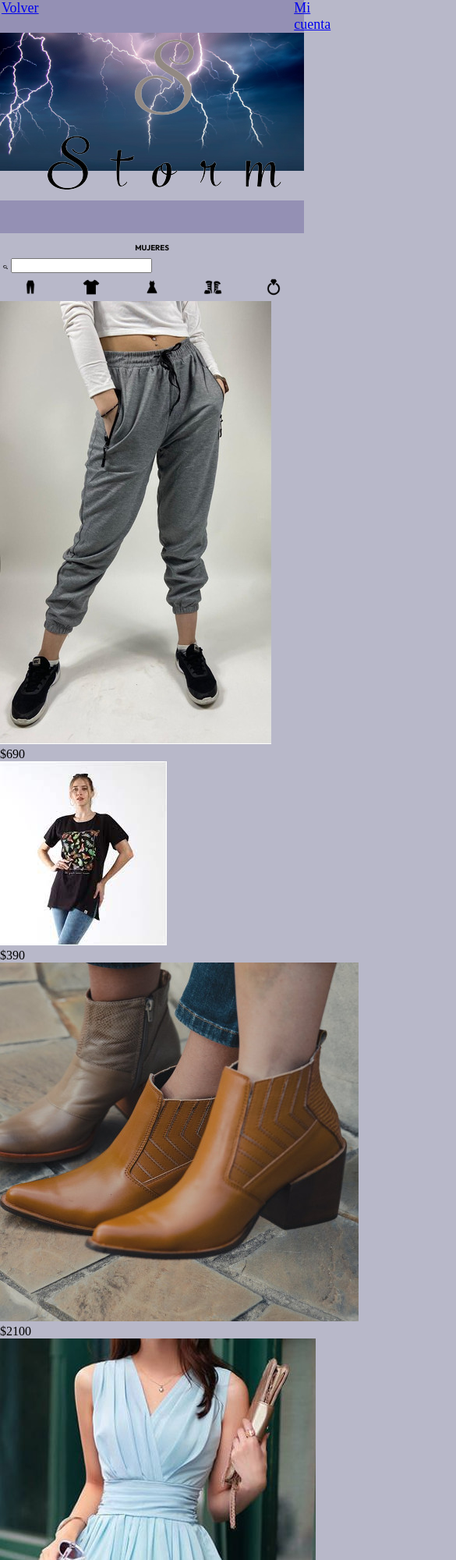
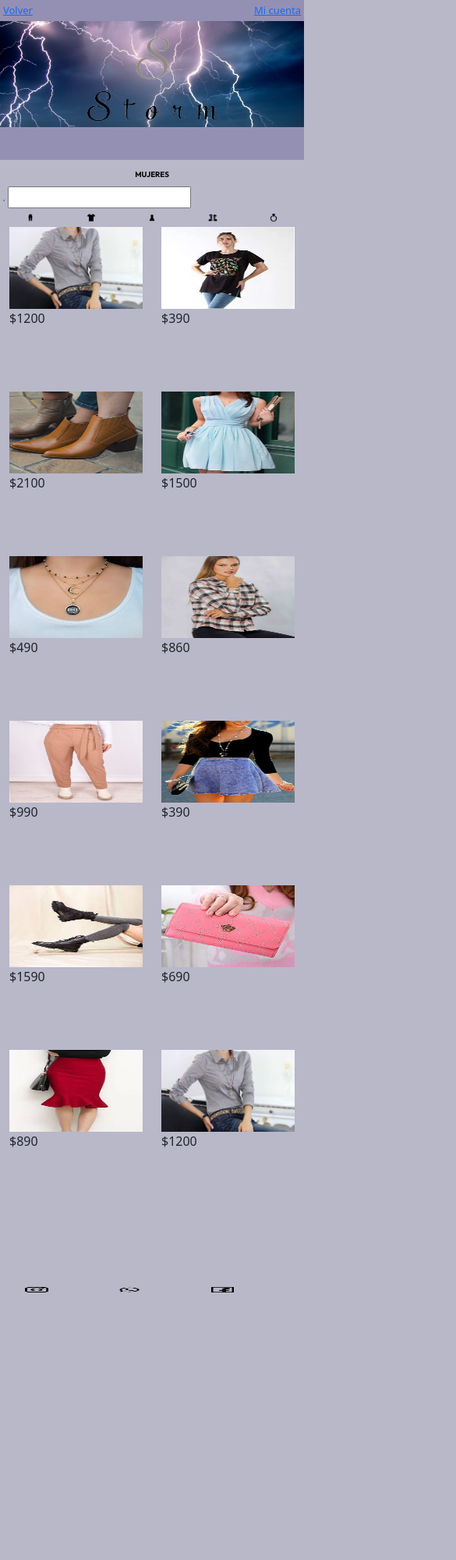
Before and after one commit to MicaelaConde/ProyectoCoder, a plain HTML site: page mujer.html in a window 390 px wide. Shown: the top 2000 px of the page at 78% size, 585 px wide, since content can reach past the window. After the commit the page ends 1686 px from the top, so only its background shows below. Drawn offline with nearby package versions, Linux system fonts and the light colour scheme; grey boxes are pictures that could not be loaded; a web font is replaced by a local one.

Commit message:
Se agrega Grid a Productos con Bootstrap

```diff
--- a/mujer.html
+++ b/mujer.html
@@ -1,5 +1,6 @@
 <!DOCTYPE html>
 <html lang="en">
+
 <head>
     <meta charset="UTF-8">
     <meta http-equiv="X-UA-Compatible" content="IE=edge">
@@ -7,14 +8,18 @@
     <link rel="stylesheet" href="style.css">
     <link rel="preconnect" href="https://fonts.googleapis.com">
     <link rel="preconnect" href="https://fonts.gstatic.com" crossorigin>
-<link href="https://fonts.googleapis.com/css2?family=Blaka+Hollow&family=Outfit:wght@700&display=swap" rel="stylesheet">
+    <link href="https://fonts.googleapis.com/css2?family=Blaka+Hollow&family=Outfit:wght@700&display=swap"
+        rel="stylesheet">
     <title>Storm- Mujeres</title>
+    <link href="https://cdn.jsdelivr.net/npm/bootstrap@5.2.0-beta1/dist/css/bootstrap.min.css" rel="stylesheet"
+        integrity="sha384-0evHe/X+R7YkIZDRvuzKMRqM+OrBnVFBL6DOitfPri4tjfHxaWutUpFmBp4vmVor" crossorigin="anonymous">
 </head>
+
 <body id="cuerpo">
-    <!--Header-->
+    <!-- Header -->
     <header id="cabecera">
         <nav>
-            <ul  class="cabecera__top_links">
+            <ul class="cabecera_top_links">
                 <li class="lista1"><a href="index.html">Volver</a></li>
                 <li class="lista2"><a href="cuenta.html">Mi cuenta</a></li>
             </ul>
@@ -23,8 +28,7 @@
             <img src="multimedia/Imagenes/Logo.PNG" alt="Storm-Tienda" class="logo">
         </div>
     </header>
-    <!-- Fin Header -->
-
+    <!-- Fin header -->
     <!-- Seccion buscador -->
     <section>
         <p class="titulo_secciones">MUJERES</p>
@@ -44,85 +48,130 @@
     <!-- Fin seccion busacdor -->
 
 
-    <!-- Seccion de fotos -->
-    <section class="productos">
+    <!-- Seccion de productos Bootstrap -->
+      <div class="container">
+        <div class="row row-cols-4">
+            <div class="col">
                 <div class="productos__item_productos">
-        <img src="Multimedia/Imagenes/Productos/mujeres/img1.jpg" alt="Pantalon gris" class="imagen_producto">
-        <p class="precio">$690</p>
+                    <img src="Multimedia/Imagenes/Productos/mujeres/img5.jpg" alt="Camisa" class="imagen_producto">
+                    <p class="precio">$1200</p>
                 </div>
+            </div>
+            <div class="col">
                 <div class="productos__item_productos">
-        <img src="Multimedia/Imagenes/Productos/mujeres/img3.jfif" alt="Remera negra" class="imagen_producto">
+                    <img src="Multimedia/Imagenes/Productos/mujeres/img3.jfif" alt="Remera negra"
+                        class="imagen_producto">
                     <p class="precio">$390</p>
                 </div>
+            </div>
+            <div class="col">
                 <div class="productos__item_productos">
-        <img src="Multimedia/Imagenes/Productos/mujeres/img9.jpg" alt="Botas marron" class="imagen_producto">
+                    <img src="Multimedia/Imagenes/Productos/mujeres/img9.jpg" alt="Botas marron"
+                        class="imagen_producto">
                     <p class="precio">$2100</p>
                 </div>
+            </div>
+            <div class="col">
                 <div class="productos__item_productos">
-        <img src="Multimedia/Imagenes/Productos/mujeres/img6.jpg" alt="Vestido celeste" class="imagen_producto">
+                    <img src="Multimedia/Imagenes/Productos/mujeres/img6.jpg" alt="Vestido celeste"
+                        class="imagen_producto">
                     <p class="precio">$1500</p>
                 </div>
+            </div>
+        </div>
+        <div class="row row-cols-4">
+            <div class="col">
                 <div class="productos__item_productos">
                     <img src="Multimedia/Imagenes/Productos/mujeres/img11.jfif" alt="Collar" class="imagen_producto">
                     <p class="precio">$490</p>
                 </div>
+            </div>
+            <div class="col">
                 <div class="productos__item_productos">
 
                     <img src="Multimedia/Imagenes/Productos/mujeres/img4.jpg" alt="Camisa a cuadritos" class="imagen_producto">
                     <p class="precio">$860</p>
                 </div>
+            </div>
+            <div class="col">
                 <div class="productos__item_productos">
 
                     <img src="Multimedia/Imagenes/Productos/mujeres/img2.jpg" alt="Pantalon rosa" class="imagen_producto">
                     <p class="precio">$990</p>
                 </div>
+
+            </div>
+            <div class="col">
                 <div class="productos__item_productos">
 
                     <img src="Multimedia/Imagenes/Productos/mujeres/img7.jpg" alt="Pollera" class="imagen_producto">
                     <p class="precio">$390</p>
                 </div>
+            </div>
+
+        </div>
+
+
+        <div class="row row-cols-4">
+            <div class="col">
                 <div class="productos__item_productos">
                     <img src="Multimedia/Imagenes/Productos/mujeres/img8.jfif" alt="Botas negras" class="imagen_producto">
                     <p class="precio">$1590</p>
                 </div>
+            </div>
+            <div class="col">
                 <div class="productos__item_productos">
                     <img src="Multimedia/Imagenes/Productos/mujeres/img10.jpg" alt="Cartera" class="imagen_producto">
                     <p class="precio">$690</p>
                 </div>
+            </div>
+            <div class="col">
                 <div class="productos__item_productos">
                     <img src="Multimedia/Imagenes/Productos/mujeres/img12.jfif" alt="Pollera roja" class="imagen_producto">
                     <p class="precio">$890</p>
                 </div>
+            </div>
+            <div class="col">
                 <div class="productos__item_productos">
                     <img src="Multimedia/Imagenes/Productos/mujeres/img5.jpg" alt="Camisa" class="imagen_producto">
                     <p class="precio">$1200</p>
                 </div>
-    </section>
-    <!-- Fin seccion de fotos -->
+            </div>
 
-
-
-
+        </div>
+    </div>
+ <!-- Fin seccion de productos -->
 
 
     <!-- Footer - contiene ubicacion y contacto-->
     <footer id="contacto">
-        <iframe src="https://www.google.com/maps/embed?pb=!1m14!1m8!1m3!1d13088.545052139809!2d-56.1360138!3d-34.9030298!3m2!1i1024!2i768!4f13.1!3m3!1m2!1s0x0%3A0xccbfb691fb160492!2sMontevideo%20Shopping%20Center!5e0!3m2!1ses!2suy!4v1653696918766!5m2!1ses!2suy" width="600" height="450" style="border:0;" allowfullscreen="" loading="lazy" referrerpolicy="no-referrer-when-downgrade" class="mapa"></iframe>
+        <div class="ubicacion">
+            <iframe
+                src="https://www.google.com/maps/embed?pb=!1m14!1m8!1m3!1d13088.545052139809!2d-56.1360138!3d-34.9030298!3m2!1i1024!2i768!4f13.1!3m3!1m2!1s0x0%3A0xccbfb691fb160492!2sMontevideo%20Shopping%20Center!5e0!3m2!1ses!2suy!4v1653696918766!5m2!1ses!2suy"
+                width="600" height="450" style="border:0;" allowfullscreen="" loading="lazy"
+                referrerpolicy="no-referrer-when-downgrade" class="mapa"></iframe>
+        </div>
+        <ul class="pie_lista">
 
-        <ul class="pie_lista">
             <li>
-                <a href="https://web.whatsapp.com" target="_blank"><img src="Multimedia/Imagenes/Iconos/Whatsapp.ico" alt="Icono de Whatsapp" class="icono_contacto"></a>
+                <a href="https://wwww.instagram.com" target="_blank"> <img src="Multimedia/Imagenes/Iconos/ig.ico"
+                        alt="Icono de Instagram" class="icono_contacto"></a>
             </li>
             <li>
-                <a href="https://wwww.instagram.com" target="_blank"> <img src="Multimedia/Imagenes/Iconos/Instagram.ico" alt="Icono de Instagram" class="icono_contacto"></a>
+                <a href="https://web.whatsapp.com" target="_blank"><img src="Multimedia/Imagenes/Iconos/wp.ico"
+                        alt="Icono de Whatsapp" class="icono_contacto"></a>
             </li>
             <li>
-                <a href="https://www.facebook.com" target="_blank"><img src="Multimedia/Imagenes/Iconos/Facebook.ico" alt="Icono de Facebook" class="icono_contacto"></a>
+                <a href="https://www.facebook.com" target="_blank"><img src="Multimedia/Imagenes/Iconos/fb.ico"
+                        alt="Icono de Facebook" class="icono_contacto"></a>
             </li>
         </ul>
 
     </footer>
     <!-- Fin Footer -->
+    <script src="https://cdn.jsdelivr.net/npm/bootstrap@5.2.0-beta1/dist/js/bootstrap.bundle.min.js"
+        integrity="sha384-pprn3073KE6tl6bjs2QrFaJGz5/SUsLqktiwsUTF55Jfv3qYSDhgCecCxMW52nD2"
+        crossorigin="anonymous"></script>
+</body>
 
-</body>
 </html>
--- a/style.css
+++ b/style.css
@@ -12,44 +12,25 @@
 
 }
 
-.cabecera__top_links{
+.cabecera_top_links{
     display: flex;
+    justify-content: space-between;
+    padding-right: 25px;
     list-style-type: none;
     font-size: large;
     background-color: rgb(148, 144, 180);
+     }
 
-
-}
-.lista1{
-  padding-left: 0.5%;
-}
-.lista2{
-
-    padding-left: 84%;
-}
 .block_logo{
     display: flex;
+    justify-content: center;
+}
 
-}
-.logo{
-  margin: auto;
-
-
-}
 #cuerpo{
 
     background-color: rgb(184, 184, 201);
 
 }
-.cuerpo_links{
-    padding-top: 3%;
-    display: flex;
-    justify-content: space-around;
-    list-style-type: none;
-    font-family: fantasy;
-    font-size: x-large;
-}
-
 
 .img1{
     width: 140vh;
@@ -61,31 +42,34 @@
     font-size: medium;
     padding-top: 3%;
 }
-/* .parrafo1{
-    margin-bottom: 1% ;
-    text-align: center;
+
+#contacto{
+    padding-top: 3%;
+
 }
- .parrafo2{
-     text-align: center;
- } */
-#contacto .mapa{
+.mapa{
+     width:28%;
+    height: 15vh;
+
+}
+.ubicacion{
     display: flex;
-    margin: 5% 31% 3% 31%;
+    justify-content: center;
+    padding-top: 6%;
+    padding-bottom: 2%;
 
-    width:35%;
-    height:25%;
 }
 
-#contacto .pie_lista{
+.pie_lista{
     display: flex;
+    justify-content: center;
     list-style-type: none;
-    justify-content: space-around;
+
 }
 
 #contacto .icono_contacto{
 
-    margin-bottom: 25%;
-    width: 40%;
+    width: 25%;
 }
 .titulo_secciones{
     font-family: 'Outfit', sans-serif;
@@ -171,20 +155,21 @@
     transition: all 2.5s ease-in-out;
 }
 
+
 /*Bootstrap Carousel*/
 
 #carouselExampleControls{
     margin-top: 5%;
     margin-bottom: 3%;
-    width: 60%;
-    margin-left: 20%;
+
+
 
 }
-
 .d-block{
      height: 50vh;
+}
+/* Fin Carousel */
 
-}
 
 .collapse .card{
     background-color: rgb(184, 184, 201);
@@ -204,3 +189,108 @@
 
   background-color: rgb(184, 184, 201);
 }
+
+.button-group{
+    display: flex;
+    justify-content: space-around ;
+    padding-top: 2%;
+   }
+.bton{
+    padding: 1% 2%;
+    border-radius: 0.375rem;;
+   border: solid rgb(124, 92, 145) 1px;
+   text-decoration: none;
+   font-family: fantasy;
+   font-size: large;
+
+}
+.bton:hover{
+    background-color: rgb(148, 144, 180);
+}
+
+
+.row{
+   height: 30vw;
+
+}
+.col{
+
+    gap: 5%;
+
+}
+.productos__item_productos{
+
+    height: 30vw;
+}
+.imagen_producto{
+    width: 100%;
+    height: 90%;
+}
+
+
+/* Responsive */
+
+@media only screen and (min-width: 481px) and (max-width: 960px){
+    .container .col{
+        width: 50%;
+
+
+     }
+     .row{
+       height: 90vw;
+     }
+     .productos__item_productos{
+        height: 45vw;
+     }
+
+
+
+}
+
+@media only screen and (max-width:480px){
+
+   .container .col{
+        width: 50%;
+
+     }
+     .row{
+       height: 50vh;
+     }
+
+       .cabecera_top_links{
+        font-size: small;
+        padding: 1%;
+       }
+
+.logo{
+    width: 60%;
+    }
+    .bton{
+        width:20vw;
+      font-size: xx-small;
+      text-align: center;
+    }
+
+    .d-block{
+        height: 25vh;
+    }
+
+    .inf-empresa .btn{
+        width: 60px;
+        height: 30px;
+        font-size: 50%;
+        text-align: center;
+      }
+
+
+     #contacto .mapa{
+        height: 40px;
+      }
+
+      .icono_contacto{
+        width: 25%;
+       height: 25%;
+      }
+}
+
+/* Fin Responsive */
```
Also changed, not shown: hombre.html (+31 -37 lines), index.html (+20 -26 lines), ninos.html (+12 -6 lines), outlet.html (+16 -14 lines), Multimedia/Imagenes/Iconos/fb.ico (added), Multimedia/Imagenes/Iconos/ig.ico (added), Multimedia/Imagenes/Iconos/wp.ico (added), Multimedia/Imagenes/of1.jfif (added), Multimedia/Imagenes/of2.jpg (added). Lines whose indentation alone changed are shown as unchanged.
